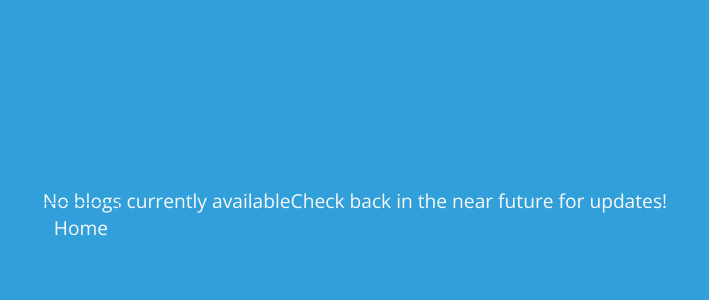
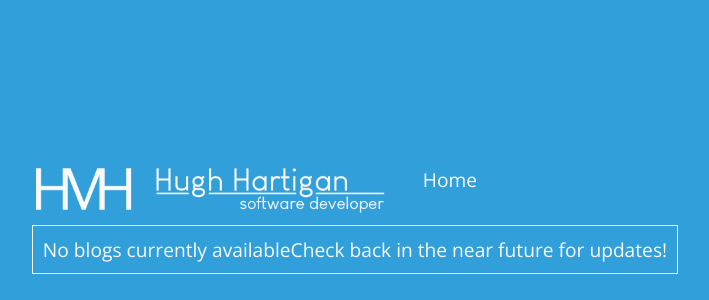
Before and after one commit to HartiganHM/hugh-hartigan-personal-site, a React (Create React App) app: page /blogs in a window 1280 px wide. Shown: the part 186-486 px from the top of the page, without its empty margins (285-994 px from the left). Built offline with nearby package versions, Linux system fonts and the light colour scheme.

Commit message:
Add header and style Blogs component

```diff
--- a/src/Components/Blogs/Blogs.css
+++ b/src/Components/Blogs/Blogs.css
@@ -1,18 +1,34 @@
 @import url("https://fonts.googleapis.com/css?family=Open+Sans");
 @import url("https://fonts.googleapis.com/css?family=Open+Sans");
-.Blogs .nav-link {
-  width: 3.125rem;
+.Blogs {
+  display: flex;
+  flex-direction: column; }
+  .Blogs .wrapper {
+    display: flex; }
+    .Blogs .wrapper .header-wordmark {
+      height: 3.125rem;
+      width: 22.3125rem;
+      margin: 0.625rem;
+      background-image: url("../../images/Wordmark-horizontal.png");
+      background-size: contain;
+      background-repeat: no-repeat; }
+    .Blogs .wrapper .nav-link {
+      align-self: baseline;
+      width: 5rem;
       padding: 0.625rem;
       border: 1px solid #319fd9;
       color: #f9f9f9;
       text-align: center;
       text-decoration: none;
       transition: 0.5s ease-in-out; }
-  .Blogs .nav-link:hover {
+      .Blogs .wrapper .nav-link:hover {
         border: 1px solid #f9f9f9;
         background-color: #f9f9f9;
         color: #319fd9;
         transition: 0.5s ease-in-out; }
-
-.Blogs .nav-link-right:hover {
+    .Blogs .wrapper .nav-link-right:hover {
       transform: translate(3px); }
+  .Blogs .card-container {
+    padding: 0.625rem;
+    margin: 0 10px;
+    border: 1px solid #f9f9f9; }
--- a/src/Components/Blogs/Blogs.js
+++ b/src/Components/Blogs/Blogs.js
@@ -6,15 +6,16 @@ import './Blogs.css';
 
 class Blogs extends Component {
   render() {
-    const blogPosts = blogsData.map(blog => <Card data={blog}/>)
+    const blogPosts = blogsData.map(blog => <Card data={blog} />);
     return (
       <div className="Blogs">
-        <div className='card-container'>
-          {blogPosts}
+        <div className="wrapper">
+          <span className="header-wordmark" />
+          <Link className="nav-link nav-link-right" to="/">
+            Home
+          </Link>
         </div>
-        <Link className="nav-link nav-link-right" to="/">
-          Home
-        </Link>
+        <div className="card-container">{blogPosts}</div>
       </div>
     );
   }
--- a/src/Components/Blogs/Blogs.scss
+++ b/src/Components/Blogs/Blogs.scss
@@ -2,7 +2,22 @@
 @import '../../styles/mixins.scss';
 
 .Blogs {
+  display: flex;
+  flex-direction: column;
+  .wrapper {
+    display: flex;
+    .header-wordmark {
+      @include height(5);
+      @include width(35.7);
+      @include margin(1);
+      background: {
+        image: url('../../images/Wordmark-horizontal.png');
+        size: contain;
+        repeat: no-repeat;
+      }
+    }
     .nav-link {
+      align-self: baseline;
       @include button;
       &:hover {
         @include buttonHover;
@@ -12,3 +27,9 @@
       transform: translate(3px);
     }
   }
+  .card-container {
+    @include padding(1);
+    margin: 0 10px;
+    border: 1px solid $snow;
+  }
+}
```
Lines whose indentation alone changed are shown as unchanged.
